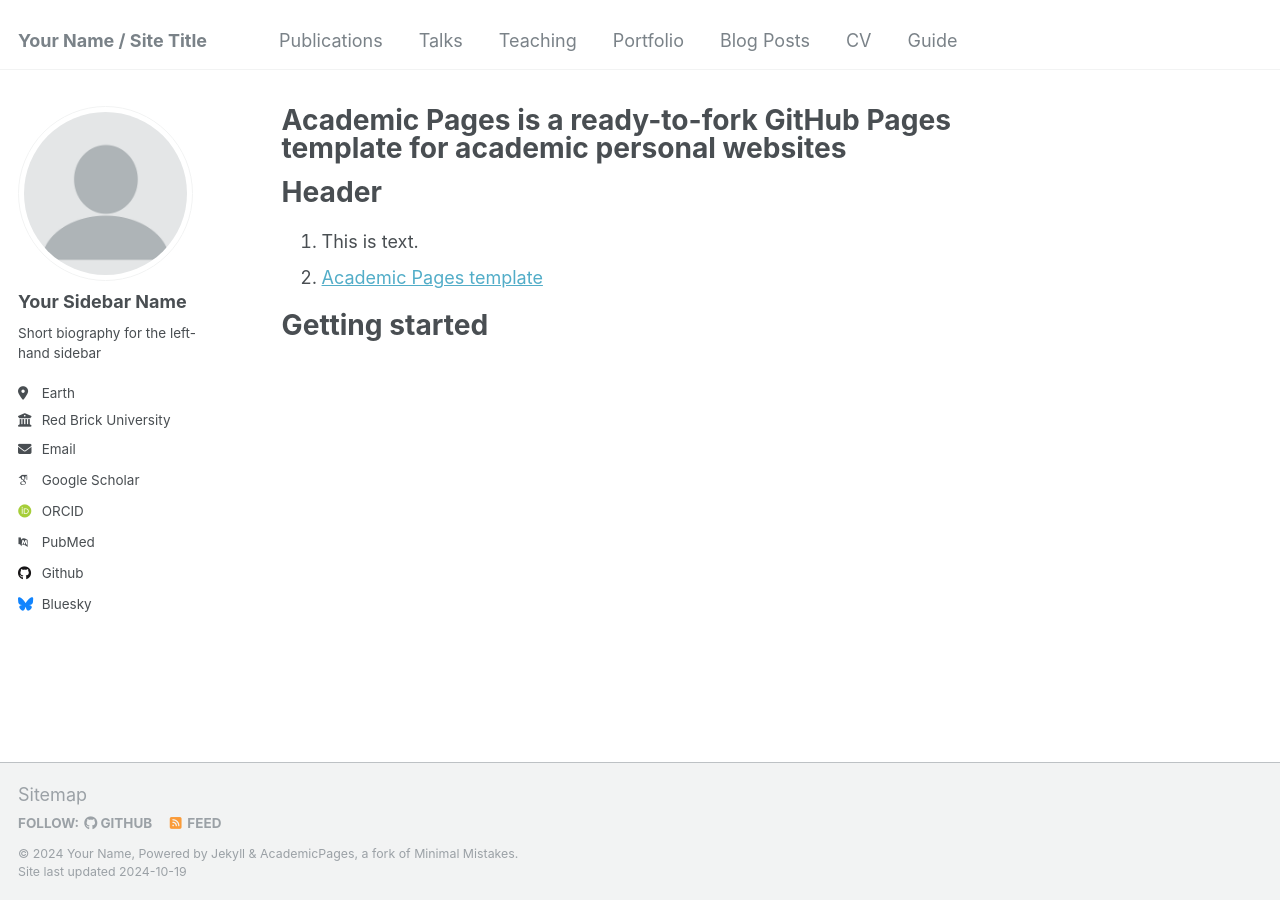
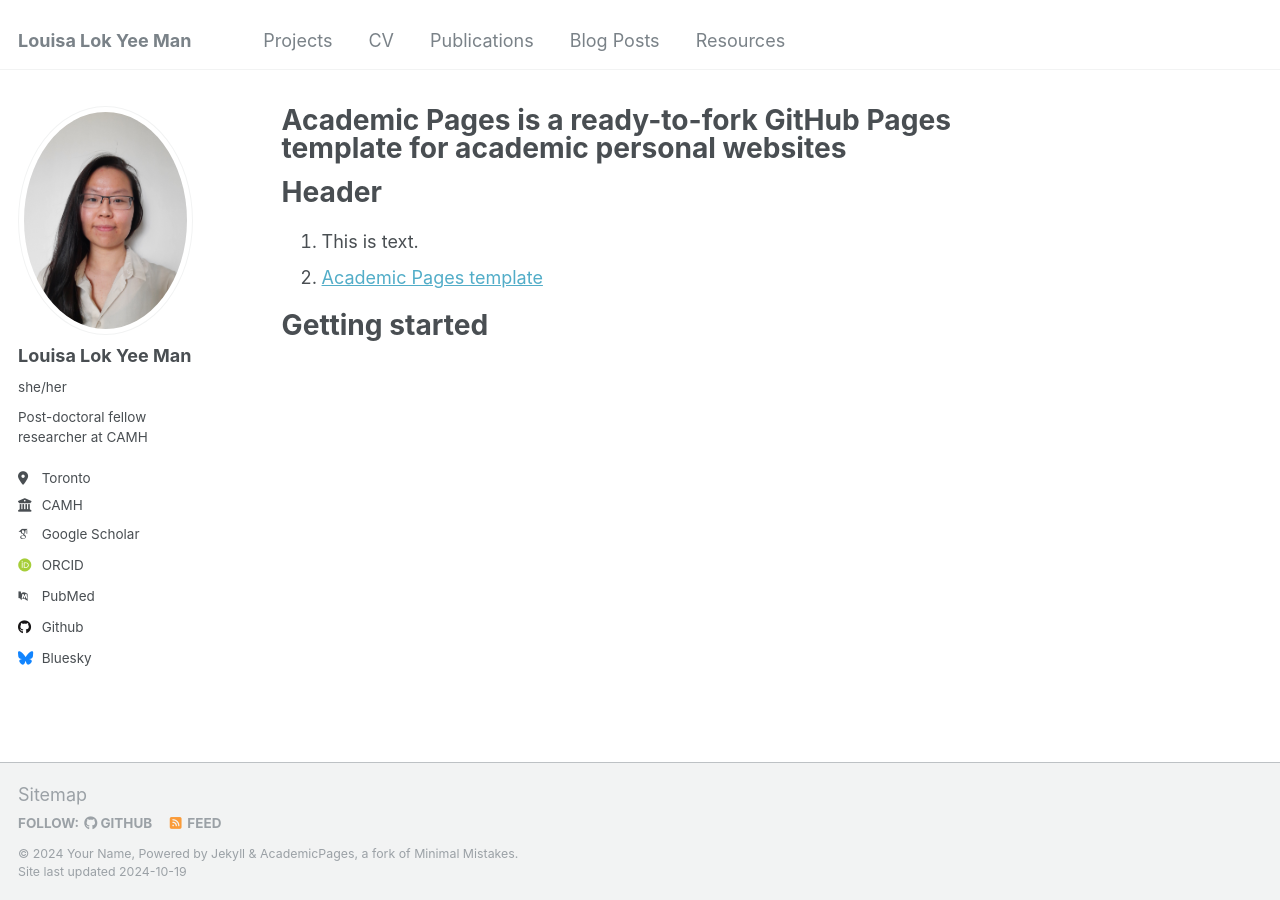
Before and after one commit to louisalyman/profile, a Jekyll site: the page built from _pages/about.md, in a window 1280 px wide. Built offline with Jekyll 4.4.1, drawn with Linux system fonts in a browser that asks for light colours; some web fonts are replaced.

Commit message:
profile edits

```diff
--- a/_config.yml
+++ b/_config.yml
@@ -8,7 +8,7 @@
 
 # Basic Site Settings
 locale                   : "en-US"
-title                    : "Your Name / Site Title"
+title                    : "Louisa Lok Yee Man"
 title_separator          : "-"
 name                     : &name "Your Name"
 description              : &description "personal description"
@@ -21,14 +21,14 @@ repository               : "academicpages/academicpages.github.io"
 #               Additional customization can be done by editing /_includes/author-profile.html
 author:
   # Biographic information
-  avatar           : "profile.png"
-  name             : "Your Sidebar Name"
-  pronouns         : # example: "she/her"
-  bio              : "Short biography for the left-hand sidebar"
-  location         : "Earth"
-  employer         : "Red Brick University"
+  avatar           : "bio-photo.jpg"
+  name             : "Louisa Lok Yee Man"
+  pronouns         : "she/her"
+  bio              : "Post-doctoral fellow researcher at CAMH"
+  location         : "Toronto"
+  employer         : "CAMH"
   uri              : # URL
-  email            : "none@example.org"
+  email            : # "none@example.org"
 
   # Academic websites
   arxiv            : # URL - Update with the correct link to your profile
--- a/_data/navigation.yml
+++ b/_data/navigation.yml
@@ -5,23 +5,17 @@
 # prevent it from being included in the site.
 
 main:
+  - title: "Projects"
+    url: /projects/
+
+  - title: "CV"
+    url: /cv/
+
   - title: "Publications"
     url: /publications/
-
-  - title: "Talks"
-    url: /talks/
-
-  - title: "Teaching"
-    url: /teaching/
-
-  - title: "Portfolio"
-    url: /portfolio/
 
   - title: "Blog Posts"
     url: /year-archive/
 
-  - title: "CV"
-    url: /cv/
-
-  - title: "Guide"
-    url: /markdown/
+  - title: "Resources"
+    url: /resources/
```
